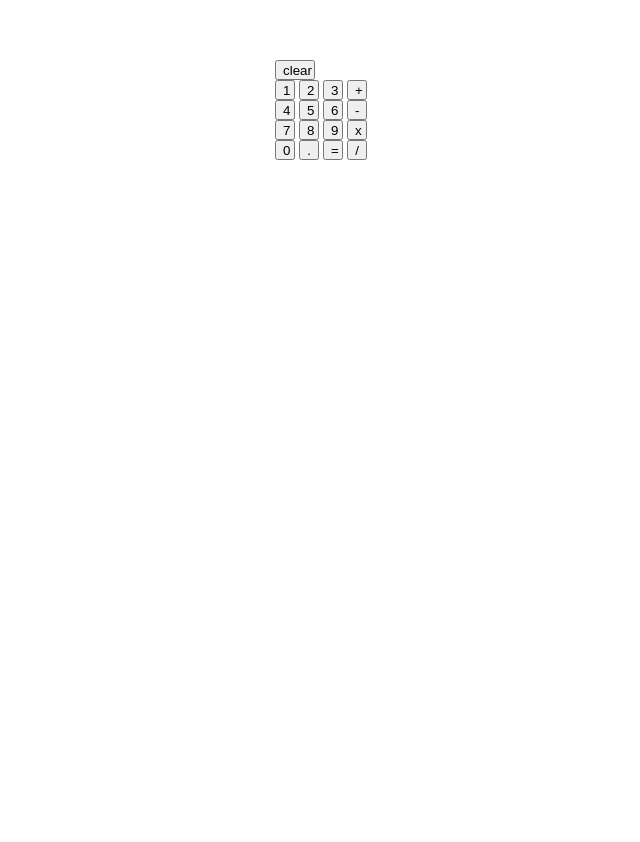
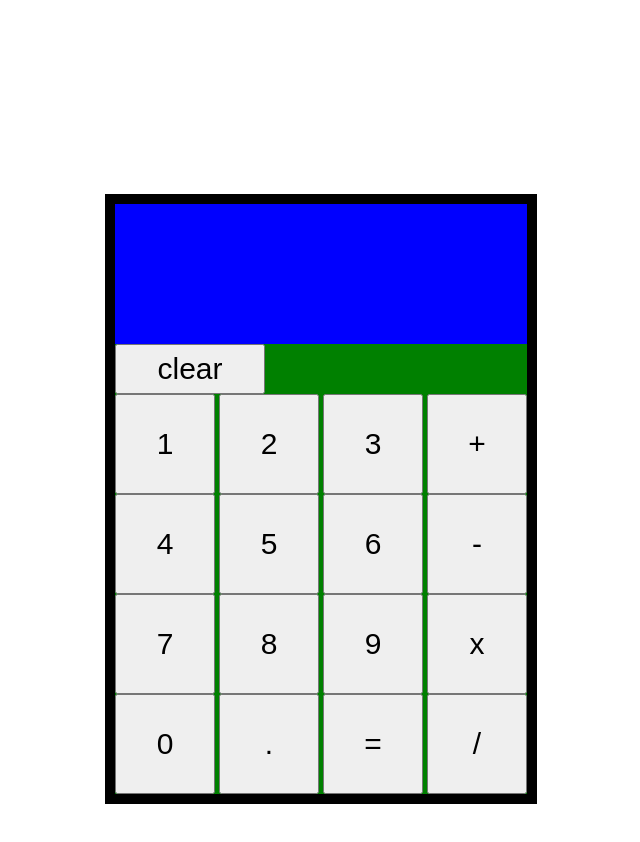
Before and after one commit to vkurian/Calculator, a plain HTML site: page index.html in a window 1280 px wide. Shown: the whole page, without its empty margins (319-959 px from the left). Before the commit the page ends 800 px from the top, so only its background shows below. Drawn offline with Linux system fonts and the light colour scheme.

Commit message:
Add index.html

```diff
--- a/index.html
+++ b/index.html
@@ -5,38 +5,44 @@
     <meta name="viewport" content="width=device-width, initial-scale=1.0">
     <title>This is a simple Calculator app</title>
     <link rel="stylesheet" href="style.css">
+
 </head>
 <body>
 <script src="script.js"></script>
 <div class="container">
-    <div id="box"></div>
+    <div id="box">
+        <div id="blank">
+
+        </div>
     <div id="rows">
-     <div id="equals">
-        <button id="clear" class="items">clear</button>
+     <div id="clear">
+        <button id="clear" class="Items">clear</button>
+
      </div>
-    <button id="num" class="items">1</button>
-    <button id="num" class="items">2</button>
-    <button id="num" class="items">3</button>
-    <button id="oper" class="items">+</button>
+    <button id="num" class="Items">1</button>
+    <button id="num" class="Items">2</button>
+    <button id="num" class="Items">3</button>
+    <button id="oper" class="Items">+</button>
     </div>
     <div id="rows">
-    <button id="num" class="items">4</button>
-    <button id="num" class="items">5</button>
-    <button id="num" class="items">6</button>
-    <button id="oper" class="items">-</button>
+    <button id="num" class="Items">4</button>
+    <button id="num" class="Items">5</button>
+    <button id="num" class="Items">6</button>
+    <button id="oper" class="Items">-</button>
     </div>
 
 <div id="rows">
-    <button id="num" class="items">7</button>
-    <button id="num" class="items">8</button>
-    <button id="num" class="items">9</button>
-    <button id="oper" class="items">x</button>
+    <button id="num" class="Items">7</button>
+    <button id="num" class="Items">8</button>
+    <button id="num" class="Items">9</button>
+    <button id="oper" class="Items">x</button>
 </div>
 <div id="rows">
-    <button id="num" class="items">0</button>
-    <button id="Dec" class="items">.</button>
-    <button id="equla" class="items">=</button>
-    <button id="oper" class="items">/</button>
+    <button id="num" class="Items">0</button>
+    <button id="Dec" class="Items">.</button>
+    <button id="equla" class="Items">=</button>
+    <button id="oper" class="Items">/</button>
+</div>
 </div>
 </div>
 
--- a/style.css
+++ b/style.css
@@ -1,20 +1,37 @@
+
+
+
 .container{
     display:  flex;
     flex-direction: column;
     align-content: center;
     align-items: center;
+    margin: 194px;
 
-    margin: 60px;
 
 }
 
+#clear{
+    width: 10px;
+    height: 50px;
+    width: 150px;
 
-
-#clear{
-    width: 40px;
 }
 
 button{
-    height: 20px;
-    width: 20px;
+    width: 40px;
+    flex-grow: 4;
+    height: 100px;
+    width: 100px;
+    font-size: 30px;
+
 }
+
+#box{
+    border: 10px solid black;
+    background-color: green;
+}
+
+#blank{
+    border: 70px solid blue;
+}
```
